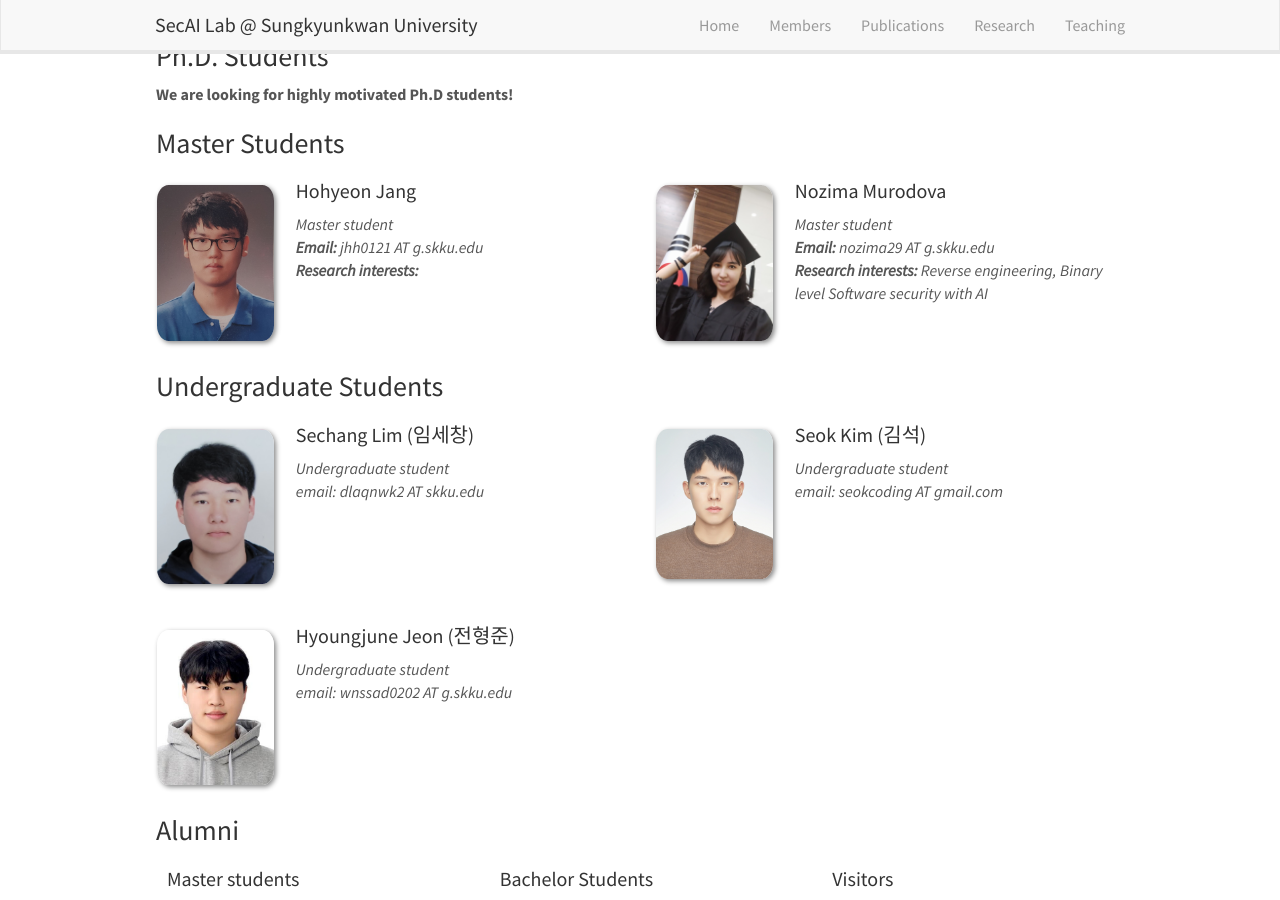
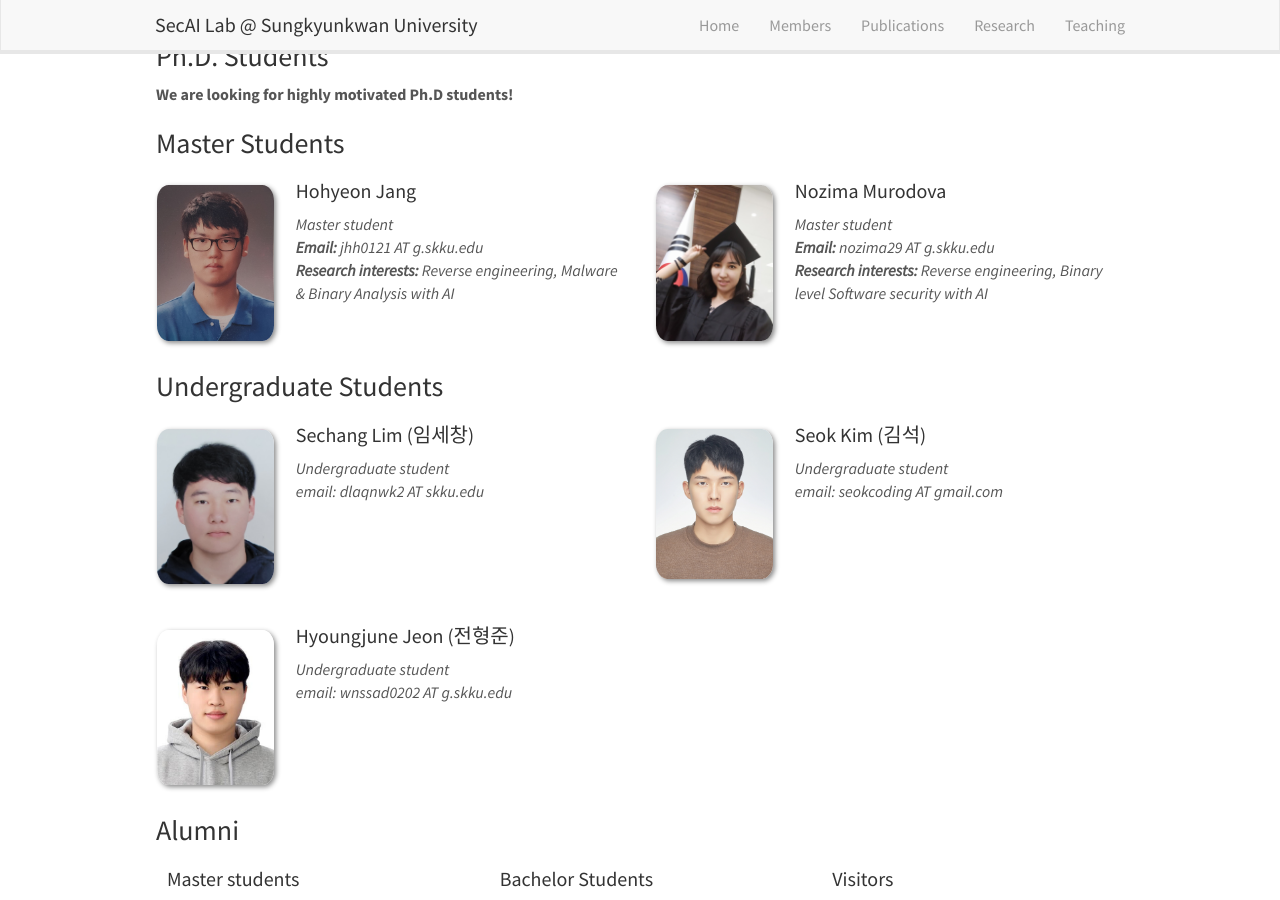
Before and after one commit to SecAI-Lab/secai-lab.github.io, a Jekyll site: the page built from _pages/members.md, in a window 1280 px wide and 900 px high, scrolled down 425 px. Built offline with Jekyll 4.4.1, drawn with Linux system fonts in a browser that asks for light colours; nearby versions of some CDN libraries.

Commit message:
add interest info

```diff
--- a/_data/msb_students.yml
+++ b/_data/msb_students.yml
@@ -12,7 +12,7 @@
   photo: hohyeon.jpg
   info: Master student
   email: jhh0121 AT g.skku.edu
-  research:
+  research: Reverse engineering, Malware & Binary Analysis with AI
   number_educ: 0
   education1:
 
```
